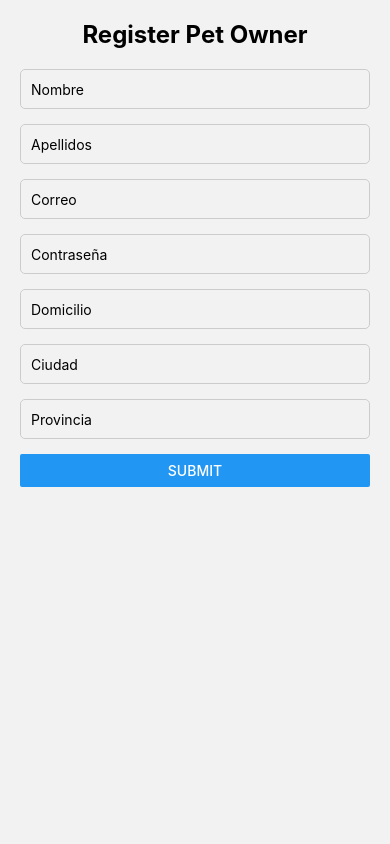
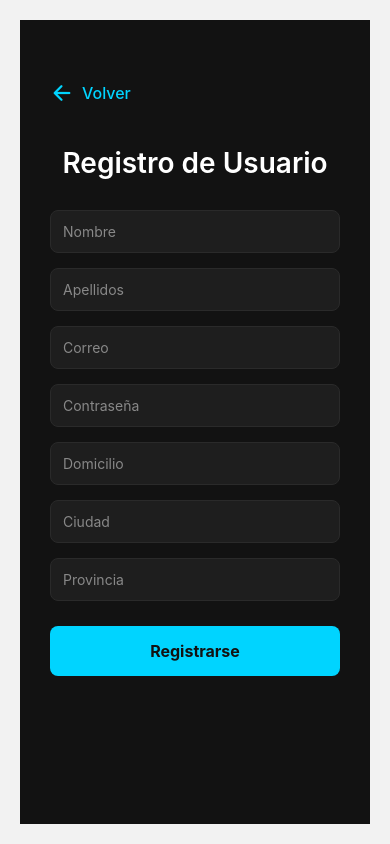
Before and after one commit to ZenitsuTHB/PetCare-frontend, a React Native app: screen /Register in a window 390 px wide. Built offline with nearby package versions, Linux system fonts and the light colour scheme.

Commit message:
registerform modified and

```diff
--- a/src/api/auth.js
+++ b/src/api/auth.js
@@ -21,6 +21,18 @@ export const loginUser = async (email, password) => {
         });
       }
     }, 1000); // simula una llamada de red
+  });
+};
+
+export const logoutUser = async () => {
+  // Simulación de retardo de red
+  return new Promise((resolve) => {
+    setTimeout(() => {
+      resolve({
+        success: true,
+        message: "Sesión cerrada correctamente"
+      });
+    }, 500); // simula una llamada de red
   });
 };
 
--- a/src/components/Forms/RegistrationForm.js
+++ b/src/components/Forms/RegistrationForm.js
@@ -1,9 +1,14 @@
 import React, { useState } from 'react';
-import { View, Text, TextInput, Button, StyleSheet, Alert } from 'react-native';
+import { View, Text, TextInput, TouchableOpacity, StyleSheet,
+Alert, ActivityIndicator, KeyboardAvoidingView, Platform, ScrollView } from 'react-native';
 import { validateRegistrationForm } from '../../utils/validation';
 import { FORM_FIELDS, FORM_LABELS } from '../../constants/formConstants';
+import { Ionicons } from '@expo/vector-icons';
+import { useNavigation } from '@react-navigation/native';
 
 const RegistrationForm = ({ onSubmit }) => {
+
+  const navigation = useNavigation(); // Assuming you are using React Navigation
   const [formData, setFormData] = useState({
     [FORM_FIELDS.NOMBRE]: '',
     [FORM_FIELDS.APELLIDOS]: '',
@@ -15,6 +20,7 @@ const RegistrationForm = ({ onSubmit }) => {
   });
 
   const [errors, setErrors] = useState({});
+  const [loading, setLoading] = useState(false);
 
   const handleChange = (name, value) => {
     setFormData({
@@ -22,7 +28,6 @@ const RegistrationForm = ({ onSubmit }) => {
       [name]: value,
     });
 
-    // Clear error when user starts typing
     if (errors[name]) {
       setErrors({
         ...errors,
@@ -31,12 +36,28 @@ const RegistrationForm = ({ onSubmit }) => {
     }
   };
 
-  const handleSubmit = () => {
-    const validation = validateRegistrationForm(formData);
+  const handleSubmit = async () => {
+    const sanitizedData = {
+      ...formData,
+      [FORM_FIELDS.NOMBRE]: formData[FORM_FIELDS.NOMBRE].trim(),
+      [FORM_FIELDS.APELLIDOS]: formData[FORM_FIELDS.APELLIDOS].trim(),
+      [FORM_FIELDS.CORREO]: formData[FORM_FIELDS.CORREO].trim().toLowerCase(),
+      [FORM_FIELDS.DOMICILIO]: formData[FORM_FIELDS.DOMICILIO].trim(),
+      [FORM_FIELDS.CIUDAD]: formData[FORM_FIELDS.CIUDAD].trim(),
+      [FORM_FIELDS.PROVINCIA]: formData[FORM_FIELDS.PROVINCIA].trim(),
+    };
+
+    const validation = validateRegistrationForm(sanitizedData);
 
     if (validation.isValid) {
-      onSubmit(formData);
+      setLoading(true);
+      try {
+        await onSubmit(sanitizedData);
         setErrors({});
+      } catch (error) {
+        Alert.alert('Error', 'Error al registrar usuario');
+      }
+      setLoading(false);
     } else {
       setErrors(validation.errors);
       Alert.alert('Error', 'Por favor, corrija los errores en el formulario');
@@ -48,6 +69,7 @@ const RegistrationForm = ({ onSubmit }) => {
       <TextInput
         style={[styles.input, errors[fieldName] && styles.inputError]}
         placeholder={FORM_LABELS[fieldName]}
+        placeholderTextColor="#888"
         value={formData[fieldName]}
         onChangeText={(value) => handleChange(fieldName, value)}
         {...additionalProps}
@@ -59,41 +81,82 @@ const RegistrationForm = ({ onSubmit }) => {
   );
 
   return (
-    <View style={styles.container}>
-      <Text style={styles.title}>Register Pet Owner</Text>
+    <KeyboardAvoidingView
+      style={styles.container}
+      behavior={Platform.OS === "ios" ? "padding" : undefined}
+    >
+      <TouchableOpacity
+        style={styles.backButton}
+        onPress={() => navigation.navigate('Login')}
+      >
+        <Ionicons name="arrow-back" size={24} color="#00d4ff" />
+        <Text style={styles.backText}>Volver</Text>
+      </TouchableOpacity>
 
+      <Text style={styles.title}>Registro de Usuario</Text>
+
+      <ScrollView
+        style={styles.formContainer}
+        showsVerticalScrollIndicator={false}
+        keyboardShouldPersistTaps="handled"
+      >
         {renderInput(FORM_FIELDS.NOMBRE)}
         {renderInput(FORM_FIELDS.APELLIDOS)}
-      {renderInput(FORM_FIELDS.CORREO, { keyboardType: 'email-address' })}
+        {renderInput(FORM_FIELDS.CORREO, { keyboardType: 'email-address', autoCapitalize: 'none' })}
         {renderInput(FORM_FIELDS.CONTRASEÑA, { secureTextEntry: true })}
         {renderInput(FORM_FIELDS.DOMICILIO)}
         {renderInput(FORM_FIELDS.CIUDAD)}
         {renderInput(FORM_FIELDS.PROVINCIA)}
 
-      <Button title="Submit" onPress={handleSubmit} />
-    </View>
+        {loading ? (
+          <ActivityIndicator size="large" color="#00d4ff" style={styles.loader} />
+        ) : (
+          <TouchableOpacity style={styles.button} onPress={handleSubmit}>
+            <Text style={styles.buttonText}>Registrarse</Text>
+          </TouchableOpacity>
+        )}
+      </ScrollView>
+    </KeyboardAvoidingView>
   );
 };
 
 const styles = StyleSheet.create({
   container: {
     flex: 1,
+    backgroundColor: '#121212',
+    paddingHorizontal: 30,
+    paddingTop: 50,
+    justifyContent: 'flex-start',
+  },
+  backButton: {
+    flexDirection: 'row',
+    alignItems: 'center',
+    marginBottom: 30,
+    paddingVertical: 10,
+  },
+  backText: {
+    color: '#00d4ff',
+    fontSize: 16,
+    marginLeft: 8,
+    fontWeight: '500',
   },
   title: {
-    fontSize: 24,
-    fontWeight: 'bold',
-    marginBottom: 20,
+    fontSize: 28,
+    color: '#fff',
     textAlign: 'center',
+    marginBottom: 30,
+    fontWeight: '600',
   },
   inputContainer: {
     marginBottom: 15,
   },
   input: {
-    height: 40,
-    borderColor: '#ccc',
+    backgroundColor: '#1e1e1e',
+    borderColor: '#2a2a2a',
     borderWidth: 1,
-    borderRadius: 5,
-    paddingLeft: 10,
+    padding: 12,
+    borderRadius: 8,
+    color: '#fff',
   },
   inputError: {
     borderColor: '#ff0000',
@@ -105,6 +168,18 @@ const styles = StyleSheet.create({
     marginTop: 5,
     marginLeft: 5,
   },
+  button: {
+    backgroundColor: '#00d4ff',
+    padding: 15,
+    borderRadius: 8,
+    alignItems: 'center',
+    marginTop: 10,
+  },
+  buttonText: {
+    color: '#121212',
+    fontSize: 16,
+    fontWeight: 'bold',
+  },
 });
 
 export default RegistrationForm;
--- a/src/screens/Home/HomeScreen.js
+++ b/src/screens/Home/HomeScreen.js
@@ -1,6 +1,8 @@
 import React from 'react';
 import { View, Text, Button, StyleSheet } from 'react-native';
 import { logoutUser } from '../../api/auth';
+
+
 
 const HomeScreen = ({ navigation }) => {
   const handleLogout = async () => {
```
Also changed, not shown: src/components/index.js (deleted). Lines whose indentation alone changed are shown as unchanged.
